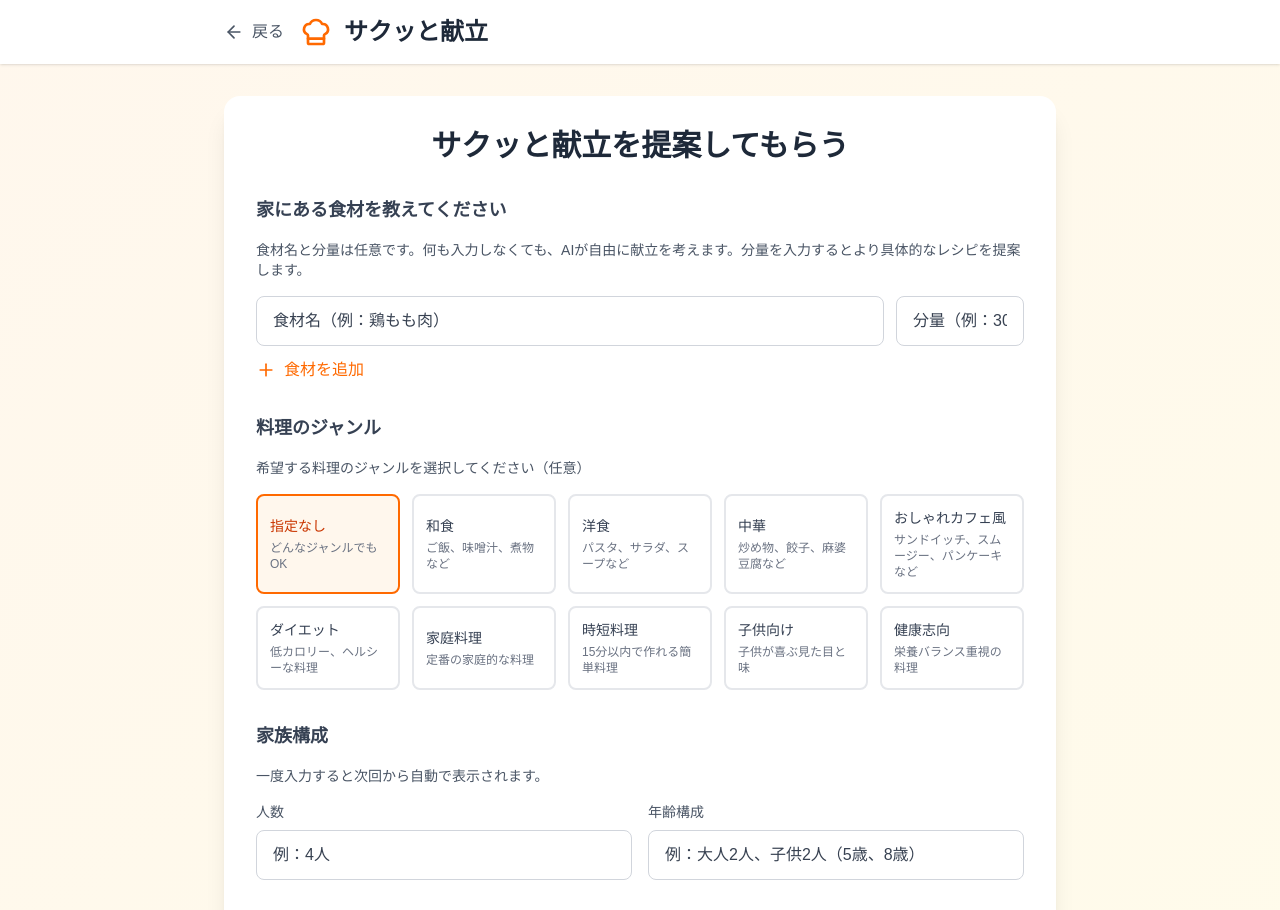
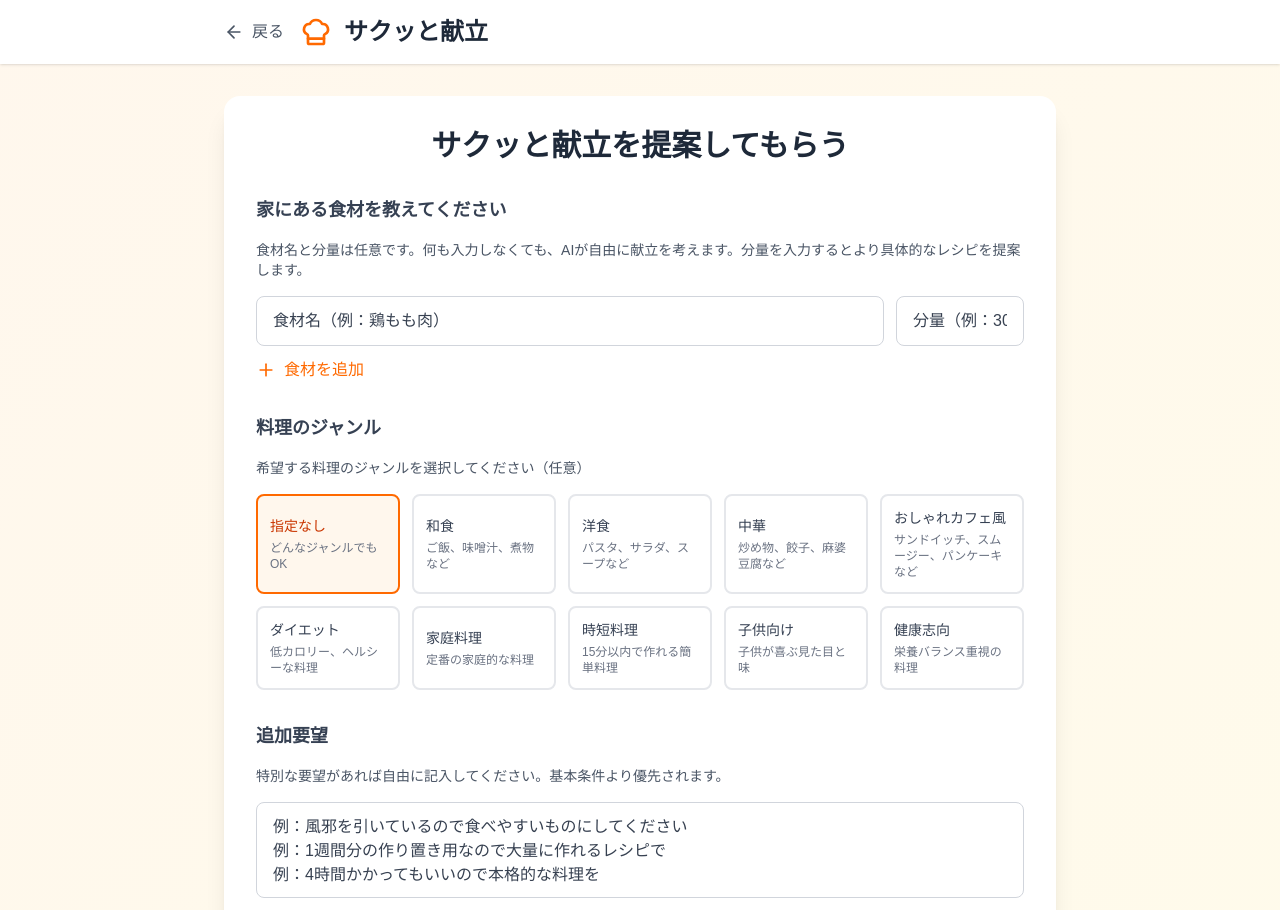
Before and after one commit to TakumiFunasaka/sakutto-kondate, a Next.js app: page /recipe in a window 1280 px wide. Shown: the top 910 px of the page. Built offline with nearby package versions, Linux system fonts and the light colour scheme; sample sign-in values are in the browser's storage.

Commit message:
追加要望機能を実装: フリーテキスト入力で基本条件を上書き可能

```diff
--- a/src/app/api/generate-recipe/route.ts
+++ b/src/app/api/generate-recipe/route.ts
@@ -10,8 +10,8 @@ export async function POST(request: NextRequest) {
     console.log('API called - checking environment variables...');
     console.log('OPENAI_API_KEY exists:', !!process.env.OPENAI_API_KEY);
 
-    const { ingredients, familyMembers, familyAges, genre } = await request.json();
-    console.log('Received data:', { ingredients, familyMembers, familyAges, genre });
+    const { ingredients, familyMembers, familyAges, genre, additionalRequest } = await request.json();
+    console.log('Received data:', { ingredients, familyMembers, familyAges, genre, additionalRequest });
 
     // 食材の制限をなくして、完全にフリーに考えさせる
     // 食材が空でもOK
@@ -44,10 +44,13 @@ export async function POST(request: NextRequest) {
     const genreDescription = getGenreDescription(genre || 'any');
     const genreCondition = genreDescription ? `- 料理ジャンル: ${genreDescription}` : '';
 
+    // 追加要望がある場合は基本条件を上書き
+    const hasAdditionalRequest = additionalRequest && additionalRequest.trim() !== '';
+
     const prompt = `
 あなたは料理の専門家です。以下の条件に基づいて、美味しくて手軽な一食分の献立を提案してください。
 
-【条件】
+【基本条件】
 - 使用可能な食材: ${ingredients && ingredients.length > 0 ? ingredients.join(', ') : '特に指定なし（自由に考えてください）'}
 - 家族構成: ${familyMembers || '未指定'}
 - 年齢構成: ${familyAges || '未指定'}
@@ -58,6 +61,15 @@ ${genreCondition}
 - 一食として成立する献立（丼物など一品で完結するものも可）
 - 食材が指定されていない場合は、一般的で手に入りやすい食材を使って提案してください
 - 分量以上の食材を使っても構いません（買い増しOK）
+
+${hasAdditionalRequest ? `
+【重要：追加要望（基本条件より優先）】
+${additionalRequest}
+
+上記の追加要望が基本条件と矛盾する場合は、追加要望を優先してください。
+例：4時間かかってもいいから本格的な料理を作って、という要望があれば調理時間の制限を無視してください。
+例：1週間分の作り置き用、という要望があれば分量を大幅に増やしてください。
+` : ''}
 
 【出力形式】
 以下のJSON形式で回答してください：
--- a/src/app/recipe/page.tsx
+++ b/src/app/recipe/page.tsx
@@ -38,6 +38,7 @@ export default function RecipePage() {
   const [familyMembers, setFamilyMembers] = useState<string>('');
   const [familyAges, setFamilyAges] = useState<string>('');
   const [selectedGenre, setSelectedGenre] = useState<string>('any');
+  const [additionalRequest, setAdditionalRequest] = useState<string>('');
   const [isLoading, setIsLoading] = useState(false);
   const [recipe, setRecipe] = useState<Recipe | null>(null);
   const [error, setError] = useState('');
@@ -52,13 +53,15 @@ export default function RecipePage() {
     }
     setIsAuthenticated(true);
 
-    // 保存された家族構成とジャンルを読み込み
+    // 保存された設定を読み込み
     const savedFamilyMembers = localStorage.getItem('familyMembers');
     const savedFamilyAges = localStorage.getItem('familyAges');
     const savedGenre = localStorage.getItem('selectedGenre');
+    const savedAdditionalRequest = localStorage.getItem('additionalRequest');
     if (savedFamilyMembers) setFamilyMembers(savedFamilyMembers);
     if (savedFamilyAges) setFamilyAges(savedFamilyAges);
     if (savedGenre) setSelectedGenre(savedGenre);
+    if (savedAdditionalRequest) setAdditionalRequest(savedAdditionalRequest);
   }, [router]);
 
   const addIngredient = () => {
@@ -81,6 +84,7 @@ export default function RecipePage() {
     localStorage.setItem('familyMembers', familyMembers);
     localStorage.setItem('familyAges', familyAges);
     localStorage.setItem('selectedGenre', selectedGenre);
+    localStorage.setItem('additionalRequest', additionalRequest);
   };
 
   const generateRecipe = async () => {
@@ -111,6 +115,7 @@ export default function RecipePage() {
           familyMembers,
           familyAges,
           genre: selectedGenre,
+          additionalRequest,
         }),
       });
 
@@ -230,6 +235,23 @@ export default function RecipePage() {
                   </button>
                 ))}
               </div>
+            </div>
+
+            {/* 追加要望 */}
+            <div className="mb-8">
+              <label className="block text-lg font-semibold text-gray-700 mb-4">
+                追加要望
+              </label>
+              <p className="text-sm text-gray-600 mb-4">
+                特別な要望があれば自由に記入してください。基本条件より優先されます。
+              </p>
+              <textarea
+                value={additionalRequest}
+                onChange={(e) => setAdditionalRequest(e.target.value)}
+                placeholder="例：風邪を引いているので食べやすいものにしてください&#10;例：1週間分の作り置き用なので大量に作れるレシピで&#10;例：4時間かかってもいいので本格的な料理を"
+                className="w-full px-4 py-3 border border-gray-300 rounded-lg focus:ring-2 focus:ring-orange-500 focus:border-transparent text-gray-700 h-24 resize-none"
+                rows={4}
+              />
             </div>
 
             {/* 家族構成 */}
@@ -368,6 +390,7 @@ export default function RecipePage() {
                 onClick={() => {
                   setRecipe(null);
                   setIngredients([{ name: '', quantity: '' }]);
+                  setAdditionalRequest('');
                   // 新しい献立提案画面に戻る際も画面上部までスクロール
                   window.scrollTo({ top: 0, behavior: 'smooth' });
                 }}
```
